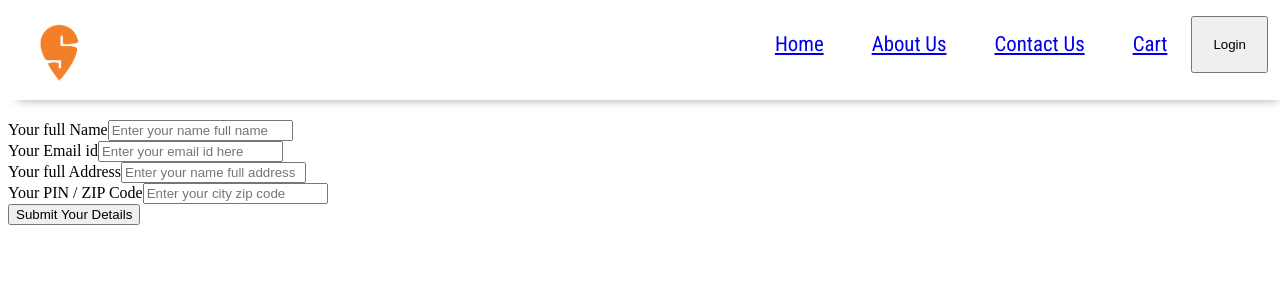
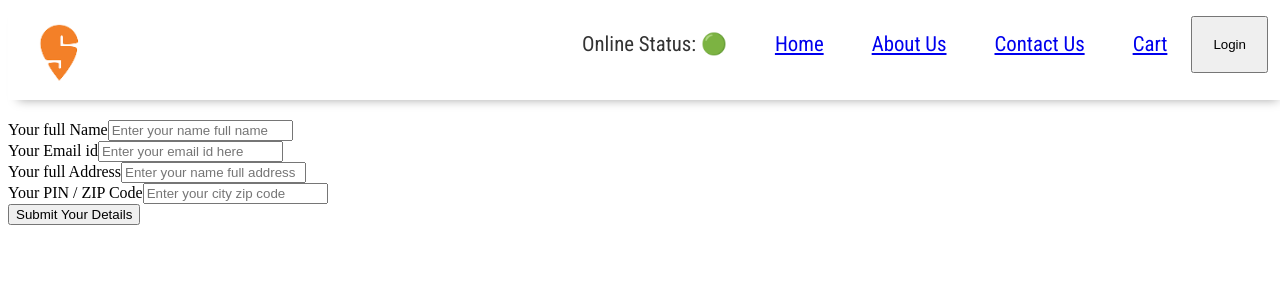
Before and after one commit to vkvishalkr/Swiggy-Clone, a React (Vite) app: page /contact in a window 1280 px wide. Shown: the top 300 px of the page. Built offline with nearby package versions, Linux system fonts and the light colour scheme.

Commit message:
new customs hooks implemented for online & offline status

```diff
--- a/src/components/Body.js
+++ b/src/components/Body.js
@@ -2,6 +2,7 @@
 import { useEffect, useState } from "react";
 import { Link } from "react-router-dom";
 import Shimmer from "./Shimmer";
+import useOnlineStatus from "../utils/useOnlineStatus";
 
 const Body = () => {
   const [listOfRestaurant, setListOfRestaurant] = useState([]);
@@ -25,6 +26,10 @@
       json?.data?.cards[1]?.card?.card?.gridElements?.infoWithStyle?.restaurants
     );
   };
+
+  const onlineStatus = useOnlineStatus();
+
+  if(onlineStatus === false) return <h1>You are Offline! Check Your internet Connection.</h1>
 
   return listOfRestaurant.length === 0 ? (
     <Shimmer />
--- a/src/components/Header.js
+++ b/src/components/Header.js
@@ -1,9 +1,11 @@
 import { LOGO_URL } from "../utils/constant";
 import { useState } from "react";
 import { Link } from "react-router-dom";
+import useOnlineStatus from "../utils/useOnlineStatus";
 
 const Header = () => {
   const [btnNameReact, setBtnNameReact] = useState("Login");
+  const onlineStatus = useOnlineStatus();
 
   return (
     <div className="header">
@@ -12,6 +14,9 @@
       </div>
       <div className="nav-items">
         <ul>
+          <li>
+            Online Status: {onlineStatus ? "🟢" : "🔴"}
+          </li>
           <li>
             <Link to={"/"}>Home</Link>
           </li>
--- /dev/null
+++ b/src/utils/useOnlineStatus.js
@@ -0,0 +1,18 @@
+import { useEffect, useState } from "react";
+
+const useOnlineStatus = () => {
+  const [onlineStatus, setOnlineStatus] = useState(true);
+
+  useEffect(() => {
+    window.addEventListener("offline", () => {
+      setOnlineStatus(false);
+    });
+    window.addEventListener("online", () => {
+      setOnlineStatus(true);
+    });
+  }, []);
+
+  return onlineStatus;
+};
+
+export default useOnlineStatus;
```
